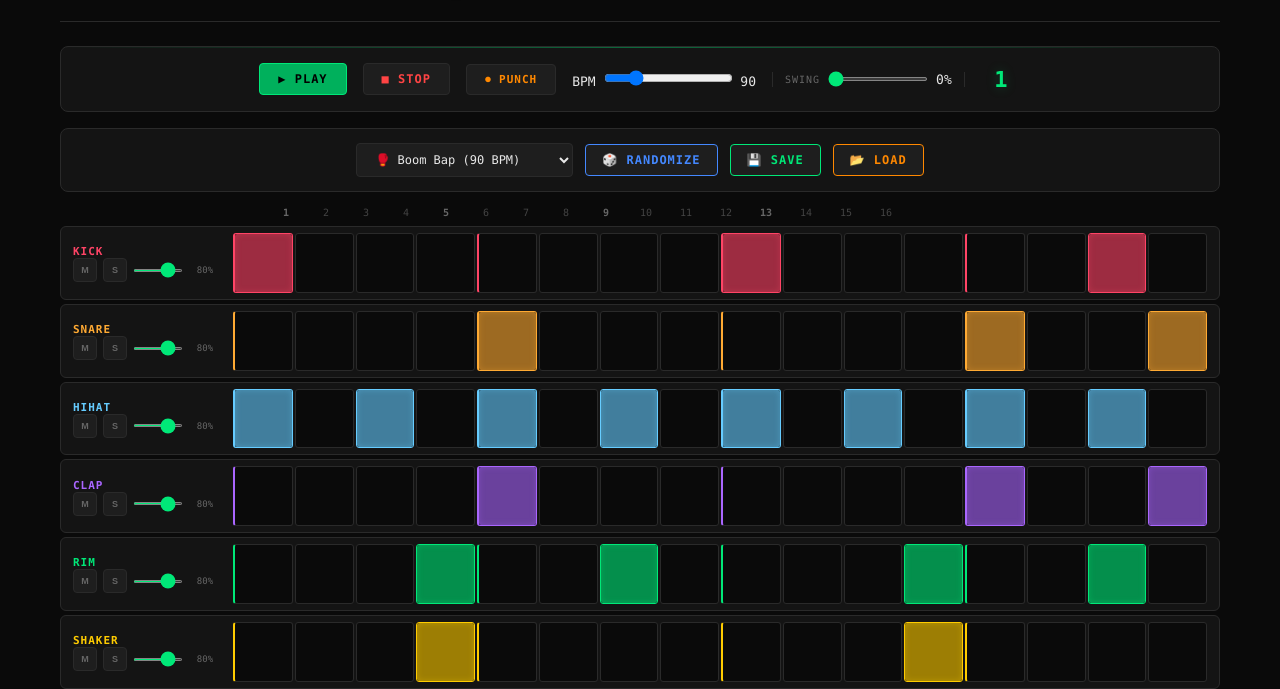
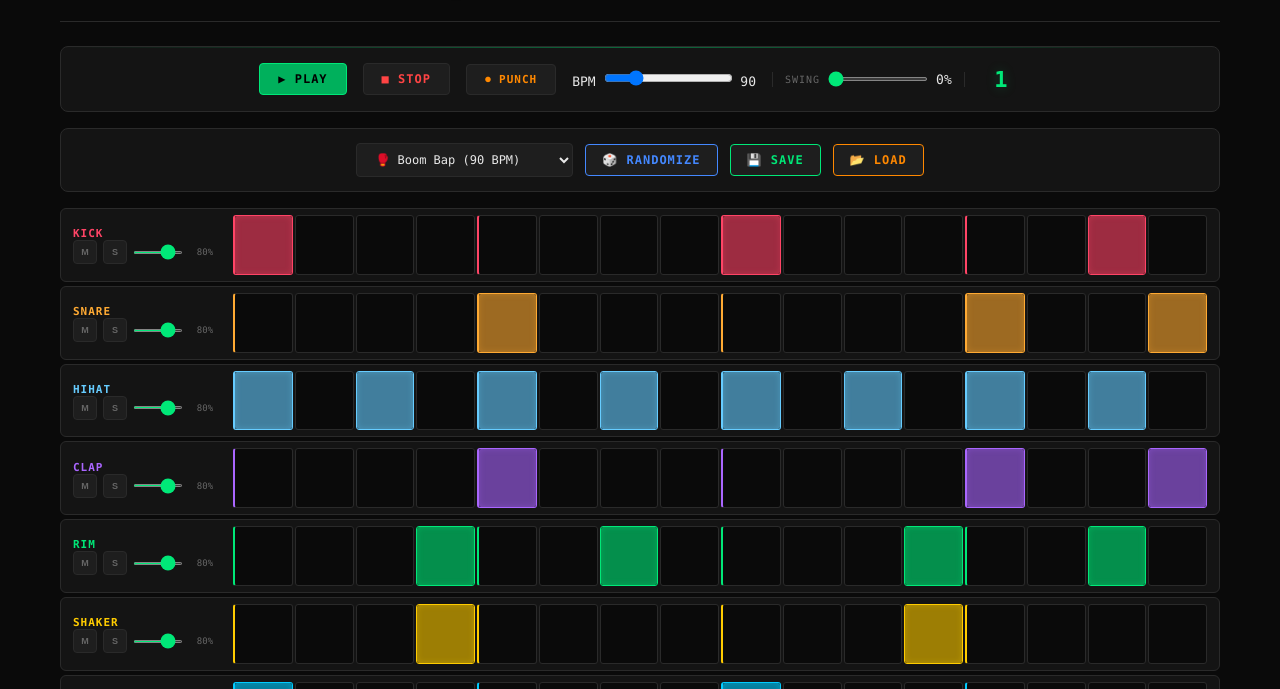
Before and after one commit to raymondlo84/music-app, a plain HTML site: page index.html in a window 1280 px wide. Shown: the part 96-785 px from the top of the page. Drawn offline with Linux system fonts and the light colour scheme.

Commit message:
chore: remove 1-16 step number counters, clean up dead CSS
- Removed step numbers from index.html and js/ui.js buildGrid()
- Removed step-numbers CSS rules from styles.css
- Cleaned up updateStepHighlight() to only highlight step buttons
- Bumped CSS cache buster to v=5

```diff
--- a/css/styles.css
+++ b/css/styles.css
@@ -289,40 +289,6 @@ body {
   background: var(--orange);
   color: #000;
   box-shadow: 0 0 15px var(--orange-dim);
-}
-
-/* Step numbers */
-.step-numbers {
-  display: flex;
-  align-items: center;
-  padding: 0 0 8px 0;
-}
-
-.step-numbers .step-num-group {
-  display: flex;
-  gap: 2px;
-  flex: 1;
-  padding-left: 207px;
-}
-
-.step-numbers .step-num {
-  width: var(--step-size);
-  text-align: center;
-  color: var(--text-muted);
-  font-size: 10px;
-  font-weight: 500;
-  transition: color 0.15s;
-  line-height: 1;
-}
-
-.step-numbers .step-num.beat {
-  color: var(--text-dim);
-  font-weight: 700;
-}
-
-.step-numbers .step-num.active-step {
-  color: var(--accent);
-  text-shadow: 0 0 8px var(--accent-glow);
 }
 
 /* Sequencer grid */
--- a/index.html
+++ b/index.html
@@ -4,7 +4,7 @@
   <meta charset="UTF-8">
   <meta name="viewport" content="width=device-width, initial-scale=1.0">
   <title>🎤 FREESTYLE FORGE — Beat Studio</title>
-  <link rel="stylesheet" href="css/styles.css?v=4">
+  <link rel="stylesheet" href="css/styles.css?v=5">
 </head>
 <body>
   <div id="app">
@@ -43,11 +43,6 @@
       <button id="btn-randomize" class="btn btn-randomize">🎲 RANDOMIZE</button>
       <button id="btn-save-pattern" class="btn btn-save">💾 SAVE</button>
       <button id="btn-load-pattern" class="btn btn-load">📂 LOAD</button>
-    </div>
-
-    <!-- Step numbers -->
-    <div class="step-numbers" id="step-numbers">
-      <!-- Rendered by UI -->
     </div>
 
     <!-- Sequencer grid -->
--- a/js/ui.js
+++ b/js/ui.js
@@ -192,16 +192,7 @@ const SequencerUI = (() => {
   // ---- buildGrid: create track rows inside existing #sequencer-grid ----
   function buildGrid() {
     const grid = document.getElementById('sequencer-grid');
-    const stepNums = document.getElementById('step-numbers');
-    if (!grid || !stepNums) return;
-
-    // Build step numbers
-    let numsHTML = '<div class="step-num-group">';
-    for (let i = 0; i < 16; i++) {
-      numsHTML += '<span class="step-num' + (i % 4 === 0 ? ' beat' : '') + '" data-step="' + i + '">' + (i + 1) + '</span>';
-    }
-    numsHTML += '</div>';
-    stepNums.innerHTML = numsHTML;
+    if (!grid) return;
 
     // Track rows
     grid.innerHTML = '';
@@ -350,13 +341,6 @@ const SequencerUI = (() => {
         btn.classList.add('playing');
       } else {
         btn.classList.remove('playing');
-      }
-    });
-    document.querySelectorAll('#step-numbers .step-num').forEach(span => {
-      if (parseInt(span.dataset.step) === currentStep) {
-        span.classList.add('active-step');
-      } else {
-        span.classList.remove('active-step');
       }
     });
   }
```
